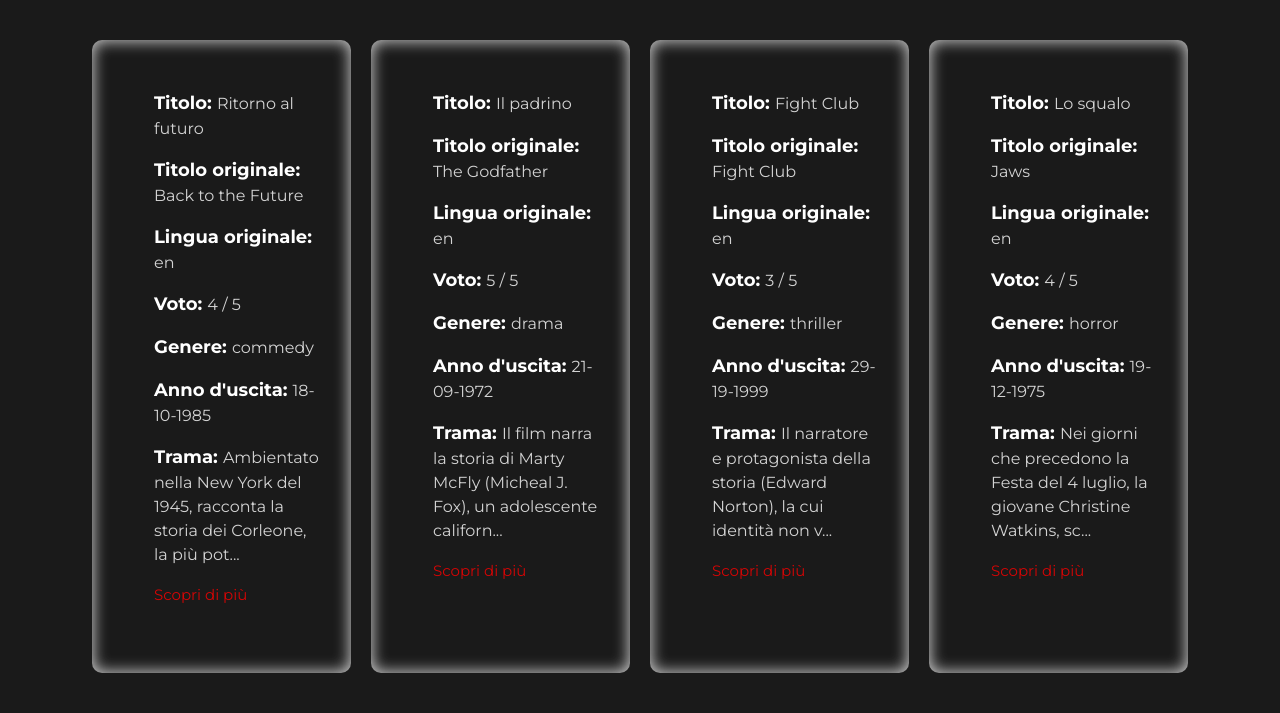
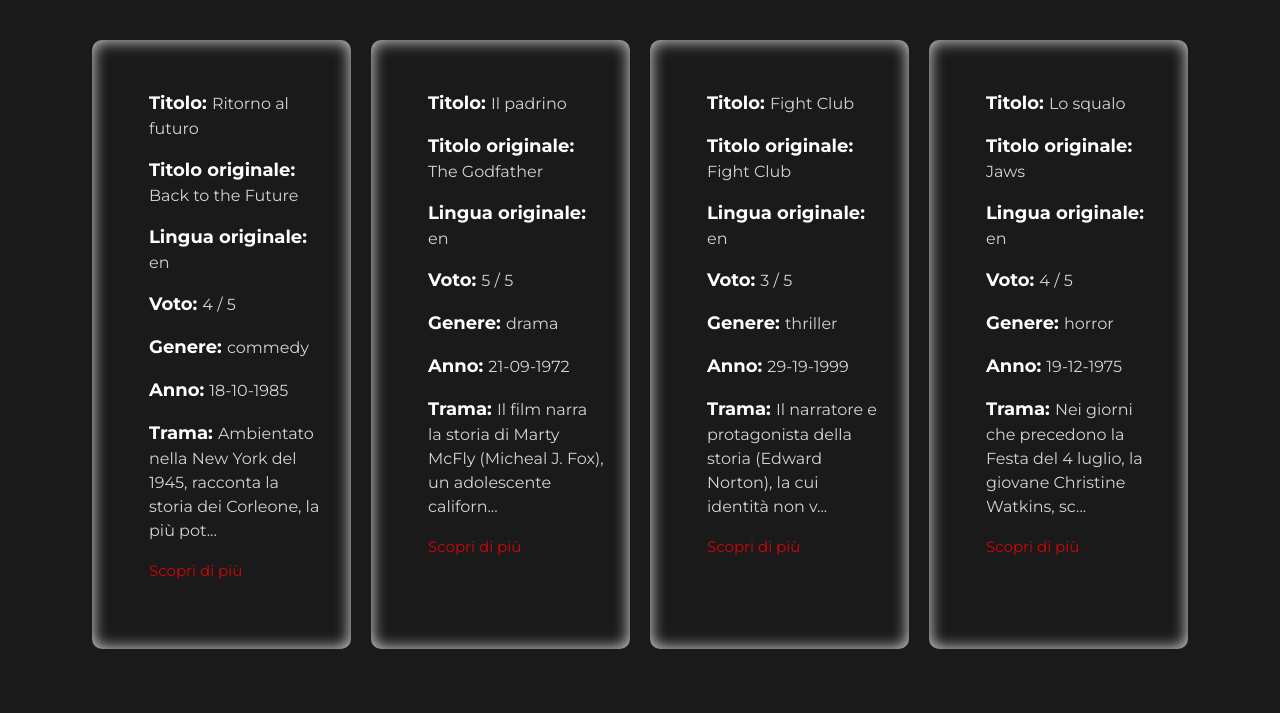
Before and after one commit to AndreaCasentini93/php-oop-1, a PHP site: page / in a window 1280 px wide. Shown: the part 90-803 px from the top of the page. After the commit the page ends 739 px from the top, so only its background shows below. Run offline with PHP 8.4, Linux system fonts and the light colour scheme.

Commit message:
Refactoring

```diff
--- a/css/style.css
+++ b/css/style.css
@@ -21,7 +21,7 @@ a {
 
 .movie_card {
     width: calc((100% / 4) - 20px);
-    padding: 50px 30px;
+    padding: 50px 25px;
     border-radius: 10px;
     margin: 10px;
     box-shadow: inset 0 0 15px 1px #d3d3d3;
--- a/index.php
+++ b/index.php
@@ -54,7 +54,7 @@ include_once __DIR__ . '/db/database.php';
                                 <p><strong>Genere: </strong><?= $new_movie->genre; ?></p>
                             </li>
                             <li>
-                                <p><strong>Anno d'uscita: </strong><?= $new_movie->year_release; ?></p>
+                                <p><strong>Anno: </strong><?= $new_movie->year_release; ?></p>
                             </li>
                             <li>
                                 <p><strong>Trama: </strong><?= $new_movie->getExcerpt(); ?></p>
```
